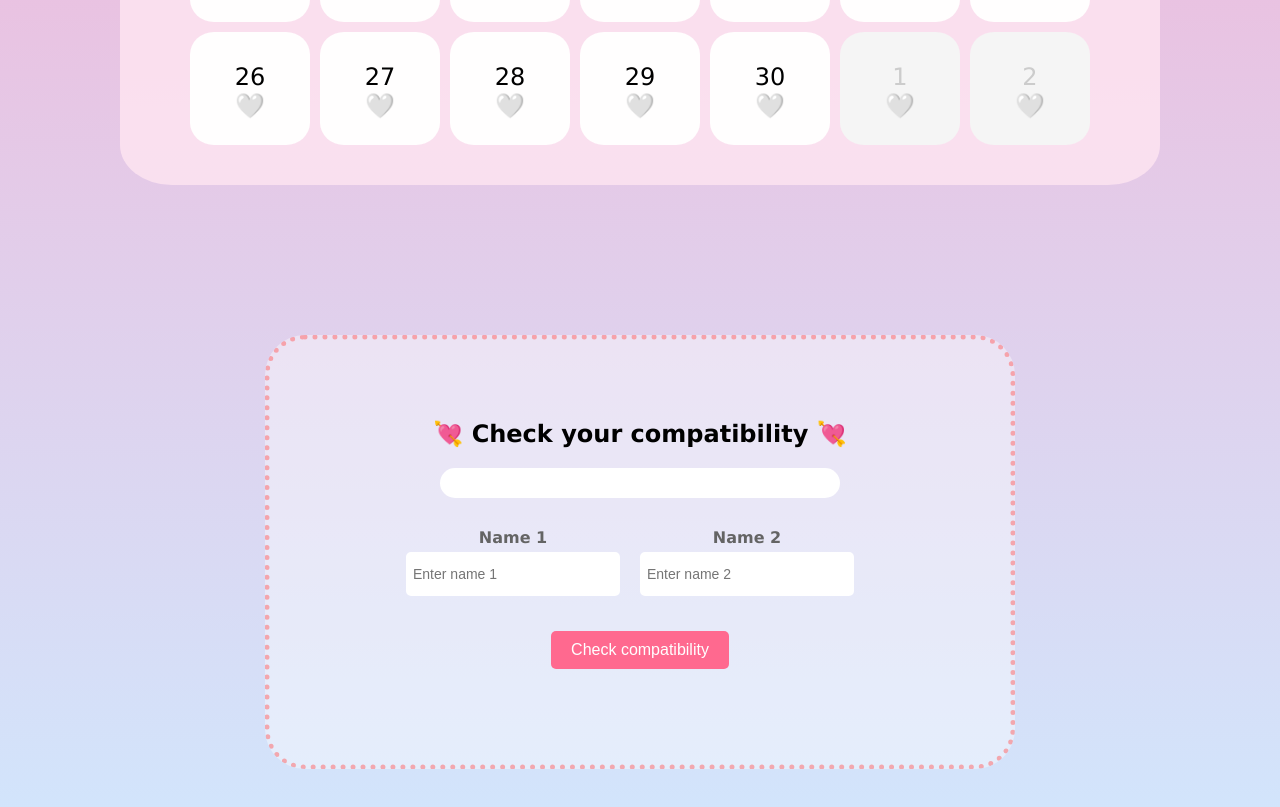
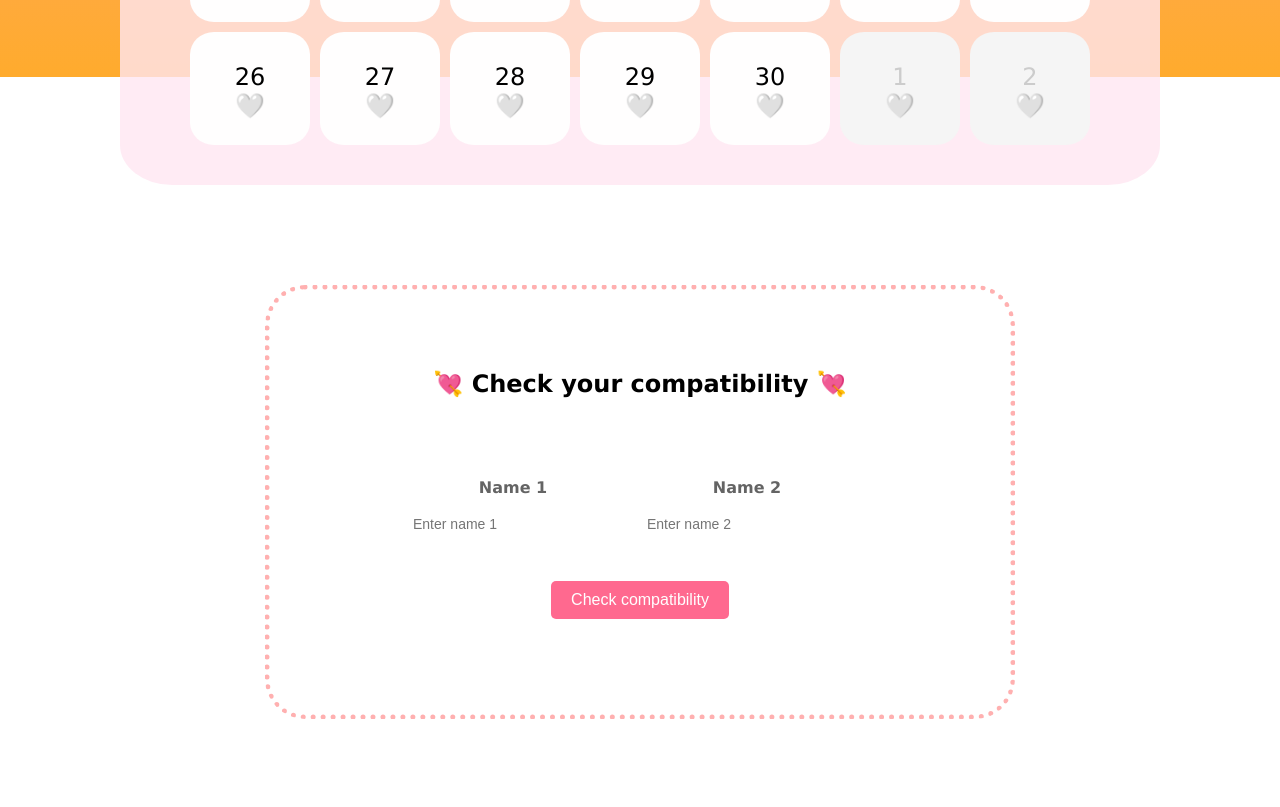
Before and after one commit to 00mila00/Diary_app, a React (Create React App) app: page / in a window 1280 px wide. Shown: the part 773-1580 px from the top of the page. After the commit the page ends 1492 px from the top, so only its background shows below. Built offline with nearby package versions, Linux system fonts and the light colour scheme.

Commit message:
added footer and color changed

```diff
--- a/src/index.css
+++ b/src/index.css
@@ -3,11 +3,14 @@
   font-family: 'Lucida Sans', 'Lucida Sans Regular', 'Lucida Grande', 'Lucida Sans Unicode', Geneva, Verdana, sans-serif;
   -webkit-font-smoothing: antialiased;
   -moz-osx-font-smoothing: grayscale;
-  background: linear-gradient(0deg, rgb(207, 233, 255) 0%, rgb(255, 162, 201) 100%);
+  background: linear-gradient(0deg, rgb(255, 171, 45) 0%, rgb(255, 162, 201) 100%);
   background-repeat: no-repeat;
-  background-size: cover;
-  height: 100%;
+   background-size: 100% 100%;
+   height: 100vh; /* Set the height to 100% of the viewport height
+  /* width: 100%; */
+
 }
+
 
 code {
   font-family: source-code-pro, Menlo, Monaco, Consolas, 'Courier New',
@@ -62,6 +65,10 @@
   padding: 40px 20px;
   width: 700px;
   border-radius: 40px;
-  margin: 150px auto;
+  margin: 100px auto 80px;
   border: 5px dotted rgba(255, 99, 99,0.5);
 }
+
+.icon:hover {
+  color: rgb(255, 0, 64); /* Change to your desired hover color */
+}
```
